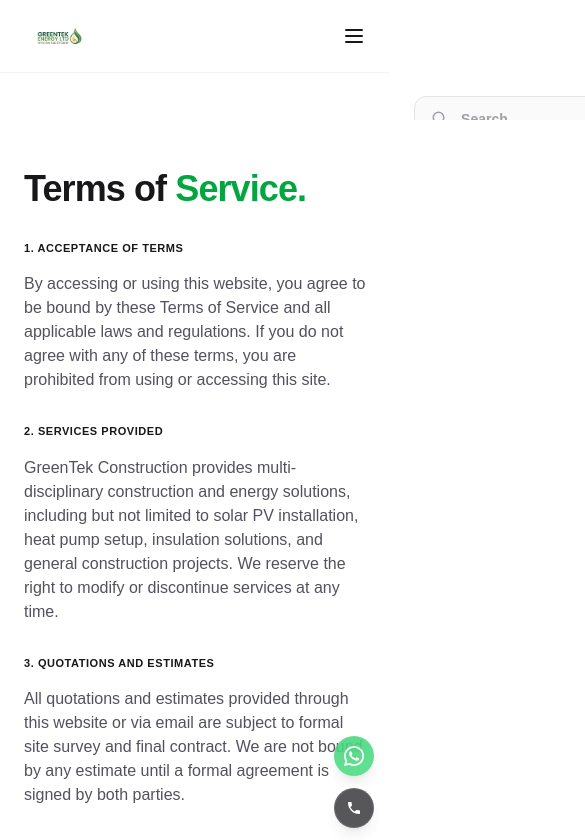
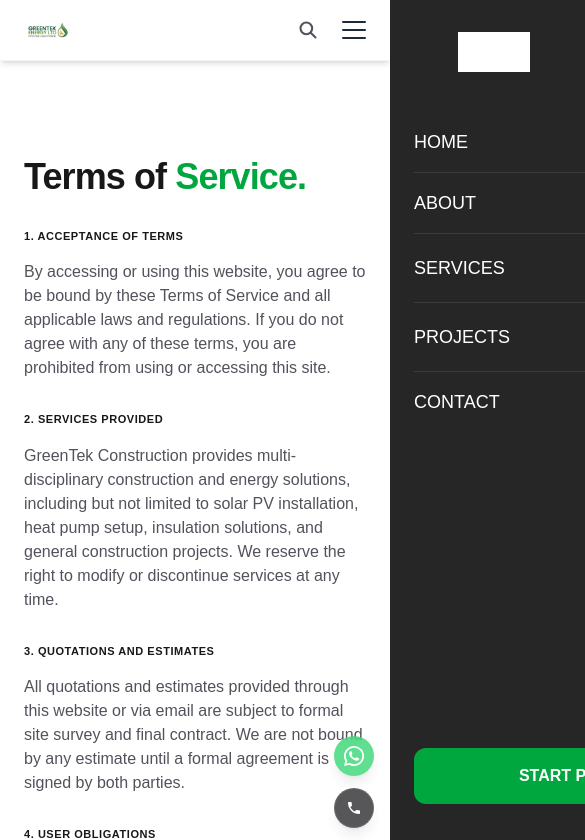
Before and after one commit to sultan9723/greentek-construction-website, a Next.js app: page /terms in a window 390 px wide. Shown: the top 840 px of the page, 585 px wide, since content can reach past the window. Built offline with nearby package versions, Linux system fonts and the light colour scheme.

Commit message:
refactor: optimize navbar for high-end mobile experience

```diff
--- a/src/components/layout/Header.tsx
+++ b/src/components/layout/Header.tsx
@@ -4,41 +4,60 @@ import Link from "next/link";
 import Image from "next/image";
 import { siteConfig } from "@/data/site";
 import { useState, useRef, useEffect } from "react";
+import { usePathname } from "next/navigation";
 
 export default function Header() {
+  const pathname = usePathname();
   const [activeDropdown, setActiveDropdown] = useState<string | null>(null);
+
+  // State management
+  const [isMenuOpen, setIsMenuOpen] = useState(false);
   const [isSearchOpen, setIsSearchOpen] = useState(false);
+  const [openDropdown, setOpenDropdown] = useState<string | null>(null);
+
   const [searchQuery, setSearchQuery] = useState("");
   const [searchResults, setSearchResults] = useState<{ label: string; href: string; type: string }[]>([]);
+  const searchInputRef = useRef<HTMLInputElement>(null);
   const searchRef = useRef<HTMLDivElement>(null);
 
-  // Mobile Menu State
-  const [isMobileMenuOpen, setIsMobileMenuOpen] = useState(false);
-  const [activeMobileDropdown, setActiveMobileDropdown] = useState<string | null>(null);
+  // Toggle handlers
+  const toggleMenu = () => {
+    setIsMenuOpen(!isMenuOpen);
+    if (!isMenuOpen) setIsSearchOpen(false);
+  };
 
-  // Prevent body scroll when mobile menu is open
+  const toggleSearch = () => {
+    setIsSearchOpen(!isSearchOpen);
+    if (!isSearchOpen) setIsMenuOpen(false);
+  };
+
+  // Close everything on path change
   useEffect(() => {
-    if (isMobileMenuOpen) {
-      document.body.style.overflow = 'hidden';
+    setIsMenuOpen(false);
+    setIsSearchOpen(false);
+    setOpenDropdown(null);
+  }, [pathname]);
+
+  // Handle scroll lock
+  useEffect(() => {
+    if (isMenuOpen) {
+      document.body.style.overflow = "hidden";
     } else {
-      document.body.style.overflow = 'unset';
+      document.body.style.overflow = "";
     }
-    return () => { document.body.style.overflow = 'unset'; };
-  }, [isMobileMenuOpen]);
+    return () => {
+      document.body.style.overflow = "";
+    };
+  }, [isMenuOpen]);
 
-  // Close search when clicking outside
+  // Auto-focus search input when opened
   useEffect(() => {
-    function handleClickOutside(event: MouseEvent) {
-      if (searchRef.current && !searchRef.current.contains(event.target as Node)) {
-        setIsSearchOpen(false);
-        setSearchQuery("");
+    if (isSearchOpen && searchInputRef.current) {
+      setTimeout(() => searchInputRef.current?.focus(), 100);
     }
-    }
-    document.addEventListener("mousedown", handleClickOutside);
-    return () => document.removeEventListener("mousedown", handleClickOutside);
-  }, []);
+  }, [isSearchOpen]);
 
-  // Search Logic
+  // Search Logic (reuse existing logic)
   useEffect(() => {
     const query = searchQuery.toLowerCase();
     if (!query) {
@@ -47,62 +66,65 @@ export default function Header() {
     }
     const results: { label: string; href: string; type: string }[] = [];
 
-    // 1. Search Pages (Nav Links)
     siteConfig.navLinks.forEach(n => {
-      if (n.label.toLowerCase().includes(query)) {
-        results.push({ label: n.label, href: n.href, type: "Page" });
-      }
+      if (n.label.toLowerCase().includes(query)) results.push({ label: n.label, href: n.href, type: "Page" });
+    });
+    siteConfig.services.forEach(s => {
+      if (s.title.toLowerCase().includes(query) || s.description.toLowerCase().includes(query)) results.push({ label: s.title, href: "/services", type: "Service" });
+    });
+    siteConfig.projects.forEach(p => {
+      if (p.title.toLowerCase().includes(query) || p.category.toLowerCase().includes(query)) results.push({ label: p.title, href: "/projects", type: "Project" });
+    });
+    siteConfig.whyChooseUs.forEach(v => {
+      if (v.title.toLowerCase().includes(query) || v.description.toLowerCase().includes(query)) results.push({ label: v.title, href: "/about", type: "Value" });
+    });
+    siteConfig.brands.forEach(b => {
+      if (b.name.toLowerCase().includes(query)) results.push({ label: b.name, href: "/about", type: "Partner" });
     });
 
-    // 2. Search Services (Title + Description)
-    siteConfig.services.forEach(s => {
-      if (s.title.toLowerCase().includes(query) || s.description.toLowerCase().includes(query)) {
-        results.push({ label: s.title, href: "/services", type: "Service" });
-      }
-    });
-
-    // 3. Search Projects (Title + Category)
-    siteConfig.projects.forEach(p => {
-      if (p.title.toLowerCase().includes(query) || p.category.toLowerCase().includes(query)) {
-        results.push({ label: p.title, href: "/projects", type: "Project" });
-      }
-    });
-
-    // 4. Search Company Values / Why Choose Us
-    siteConfig.whyChooseUs.forEach(v => {
-      if (v.title.toLowerCase().includes(query) || v.description.toLowerCase().includes(query)) {
-        results.push({ label: v.title, href: "/about", type: "Value" });
-      }
-    });
-
-    // 5. Search Brands
-    siteConfig.brands.forEach(b => {
-      if (b.name.toLowerCase().includes(query)) {
-        results.push({ label: b.name, href: "/about", type: "Partner" });
-      }
-    });
-
-    // Remove duplicates based on label
     const uniqueResults = results.filter((v, i, a) => a.findIndex(t => (t.label === v.label)) === i);
     setSearchResults(uniqueResults.slice(0, 10));
   }, [searchQuery]);
 
+  // Handle Escape key
+  useEffect(() => {
+    const handleEsc = (e: KeyboardEvent) => {
+      if (e.key === "Escape") {
+        setIsSearchOpen(false);
+        setIsMenuOpen(false);
+      }
+    };
+    window.addEventListener("keydown", handleEsc);
+    return () => window.removeEventListener("keydown", handleEsc);
+  }, []);
+
   return (
-    <header className="sticky top-0 z-50 bg-white/90 backdrop-blur-md border-b border-zinc-100">
-      <div className="mx-auto flex max-w-7xl items-center justify-between px-6 py-4">
+    <>
+      <style>{`
+        .backdrop-blur-custom {
+          backdrop-filter: blur(12px);
+          -webkit-backdrop-filter: blur(12px);
+        }
+        .mobile-menu-transition {
+          transition: transform 0.35s cubic-bezier(0.4, 0, 0.2, 1);
+        }
+      `}</style>
+
+      <header className="sticky top-0 z-[60] bg-white lg:bg-white/90 lg:backdrop-blur-md border-b border-zinc-100 shadow-md lg:shadow-none">
+        <div className="mx-auto flex max-w-7xl items-center justify-between px-4 py-3 lg:px-6 lg:py-4">
           {/* Logo */}
-        <Link href="/" className="flex items-center gap-3 group z-50">
+          <Link href="/" className="flex items-center gap-3 group z-[70]">
             <Image
               src="/images/greenteklogo.jpeg"
               alt="GreenTek"
               width={180}
               height={48}
-            className="h-10 md:h-12 w-auto object-contain"
+              className="h-9 md:h-10 lg:h-12 w-auto object-contain"
               priority
             />
           </Link>
 
-        {/* Desktop Navigation */}
+          {/* Desktop Navigation (Hidden on Mobile) */}
           <nav className="hidden gap-8 lg:flex items-center">
             {siteConfig.navLinks.map((link) => {
               const hasDropdown = link.label === "Services" || link.label === "Projects";
@@ -187,9 +209,9 @@ export default function Header() {
             })}
           </nav>
 
-        {/* Right Actions & Mobile Toggle */}
-        <div className="flex items-center gap-4 md:gap-6 z-50">
-          {/* Desktop Search Bar */}
+          {/* Right Actions (Search + CTA/Hamburger) */}
+          <div className="flex items-center gap-2 lg:gap-6 z-[70]">
+            {/* Desktop Search (Hidden on Mobile) */}
             <div ref={searchRef} className="relative hidden lg:block">
               <div className={`flex items-center bg-zinc-50 border border-zinc-100 rounded-xl transition-all duration-500 ${isSearchOpen ? "w-64 px-4" : "w-11 justify-center"} h-11`}>
                 <button
@@ -246,95 +268,113 @@ export default function Header() {
               )}
             </div>
 
-          {/* Desktop CTA (Hidden on tiny screens to save space) */}
+            {/* Mobile Search Icon */}
+            <button
+              onClick={toggleSearch}
+              className="lg:hidden p-2 text-zinc-600 hover:text-green-600 transition-colors"
+              aria-label="Toggle search"
+            >
+              <svg className="w-5 h-5" fill="none" viewBox="0 0 24 24" stroke="currentColor">
+                <path strokeLinecap="round" strokeLinejoin="round" strokeWidth={2.5} d="M21 21l-6-6m2-5a7 7 0 11-14 0 7 7 0 0114 0z" />
+              </svg>
+            </button>
+
+            {/* Desktop CTA */}
             <Link
               href="/contact"
-            className="hidden sm:flex rounded-xl bg-green-700 px-6 py-3 text-[11px] font-black uppercase tracking-[0.2em] text-white transition hover:bg-green-600 shadow-xl shadow-green-900/20"
+              className="hidden lg:flex rounded-xl bg-green-700 px-6 py-3 text-[11px] font-black uppercase tracking-[0.2em] text-white transition hover:bg-green-600 shadow-xl shadow-green-900/20"
             >
               Start Project
             </Link>
 
-          {/* Mobile Menu Toggle Button */}
+            {/* Mobile Hamburger Toggle Button */}
             <button
-            className="lg:hidden p-2 -mr-2 text-zinc-900 hover:text-green-600 transition-colors"
-            onClick={() => setIsMobileMenuOpen(!isMobileMenuOpen)}
-            aria-label="Toggle mobile menu"
+              className="lg:hidden p-2 flex flex-col items-center justify-center gap-1.5 focus:outline-none"
+              onClick={toggleMenu}
+              aria-expanded={isMenuOpen}
+              aria-label={isMenuOpen ? "Close menu" : "Open menu"}
             >
-            <svg className="w-6 h-6" fill="none" viewBox="0 0 24 24" stroke="currentColor">
-              {isMobileMenuOpen ? (
-                <path strokeLinecap="round" strokeLinejoin="round" strokeWidth={2} d="M6 18L18 6M6 6l12 12" />
-              ) : (
-                <path strokeLinecap="round" strokeLinejoin="round" strokeWidth={2} d="M4 6h16M4 12h16M4 18h16" />
-              )}
-            </svg>
+              <span className={`w-6 h-0.5 bg-gray-800 rounded-full transition-all duration-300 transform ${isMenuOpen ? "rotate-45 translate-y-2" : ""}`} />
+              <span className={`w-6 h-0.5 bg-gray-800 rounded-full transition-all duration-300 ${isMenuOpen ? "opacity-0" : ""}`} />
+              <span className={`w-6 h-0.5 bg-gray-800 rounded-full transition-all duration-300 transform ${isMenuOpen ? "-rotate-45 -translate-y-2" : ""}`} />
             </button>
           </div>
         </div>
 
-      {/* Mobile Menu Overlay */}
-      <div
-        className={`fixed inset-0 z-40 bg-white transform transition-transform duration-300 ease-in-out lg:hidden ${
-          isMobileMenuOpen ? "translate-x-0" : "translate-x-full"
-        }`}
-      >
-        <div className="flex flex-col h-full pt-24 px-6 pb-6 overflow-y-auto">
-
-          {/* Mobile Search */}
-          <div className="mb-8">
-            <div className="flex items-center bg-zinc-50 border border-zinc-200 rounded-xl px-4 py-3">
-              <svg className="w-5 h-5 text-zinc-400" fill="none" viewBox="0 0 24 24" stroke="currentColor">
-                <path strokeLinecap="round" strokeLinejoin="round" strokeWidth={2} d="M21 21l-6-6m2-5a7 7 0 11-14 0 7 7 0 0114 0z" />
-              </svg>
+        {/* Mobile Search Bar Dropdown */}
+        <div className={`lg:hidden overflow-hidden transition-all duration-300 ease-in-out bg-white ${isSearchOpen ? "max-h-20 opacity-100 border-b border-zinc-100" : "max-h-0 opacity-0"}`}>
+          <div className="px-4 py-3">
             <input
+              ref={searchInputRef}
               type="text"
               value={searchQuery}
               onChange={(e) => setSearchQuery(e.target.value)}
               placeholder="Search..."
-                className="bg-transparent border-none focus:ring-0 text-sm font-bold text-zinc-900 placeholder:text-zinc-400 w-full ml-3 outline-none"
+              className="w-full px-4 py-3 border-none focus:ring-0 text-gray-900 placeholder:text-gray-500 text-lg bg-transparent"
             />
           </div>
+        </div>
+      </header>
 
-            {/* Mobile Search Results */}
-            {searchQuery.length >= 2 && searchResults.length > 0 && (
-              <div className="mt-2 bg-zinc-50 rounded-xl border border-zinc-100 overflow-hidden">
-                <div className="flex flex-col p-2">
-                  {searchResults.map((result, idx) => (
-                    <Link
-                      key={`mob-${result.label}-${idx}`}
-                      href={result.href}
-                      onClick={() => {
-                        setIsMobileMenuOpen(false);
-                        setSearchQuery("");
+      {/* Mobile Menu Overlay */}
+      <div
+        className={`fixed inset-0 z-[100] lg:hidden mobile-menu-transition bg-black/85 backdrop-blur-custom ${
+          isMenuOpen ? "translate-x-0" : "translate-x-full"
+        }`}
+        onClick={(e) => {
+          if (e.target === e.currentTarget) setIsMenuOpen(false);
         }}
-                      className="flex items-center justify-between px-4 py-3 rounded-lg hover:bg-zinc-100"
       >
-                      <div>
-                        <span className="block text-sm font-bold text-zinc-900">{result.label}</span>
-                        <span className="text-[10px] font-black uppercase tracking-widest text-zinc-500">{result.type}</span>
+        <div className="flex flex-col h-full bg-transparent w-full">
+          {/* Overlay Header */}
+          <div className="flex justify-between items-center px-6 pt-8 pb-6">
+            <Link href="/" onClick={() => setIsMenuOpen(false)}>
+              <div className="relative w-40 h-10">
+                <Image
+                  src="/images/greenteklogo.jpeg"
+                  alt="GreenTek"
+                  fill
+                  className="object-contain filter brightness-0 invert"
+                />
               </div>
             </Link>
-                  ))}
-                </div>
-              </div>
-            )}
+            <button
+              onClick={() => setIsMenuOpen(false)}
+              className="w-10 h-10 rounded-full border border-white/30 text-white flex items-center justify-center hover:bg-white/10 transition"
+              aria-label="Close menu"
+            >
+              <svg className="w-6 h-6" fill="none" viewBox="0 0 24 24" stroke="currentColor">
+                <path strokeLinecap="round" strokeLinejoin="round" strokeWidth={2} d="M6 18L18 6M6 6l12 12" />
+              </svg>
+            </button>
           </div>
 
-          {/* Mobile Nav Links */}
-          <nav className="flex flex-col gap-2 mb-10">
+          {/* Overlay Nav Links */}
+          <nav className="flex flex-col px-6 mt-4" role="navigation">
             {siteConfig.navLinks.map((link) => {
               const hasDropdown = link.label === "Services" || link.label === "Projects";
-              const isDropdownOpen = activeMobileDropdown === link.label;
+              const isDropdownOpen = openDropdown === link.label;
+              const isActive = pathname === link.href;
 
               return (
-                <div key={link.label} className="border-b border-zinc-100 last:border-0 pb-2">
-                  {hasDropdown ? (
+                <div key={link.label} className="border-b border-white/10 last:border-0">
+                  <div className="flex items-center justify-between py-4">
+                    <Link
+                      href={link.href}
+                      onClick={() => setIsMenuOpen(false)}
+                      className={`text-lg font-medium transition-colors ${isActive ? "text-green-400" : "text-white"}`}
+                    >
+                      {link.label.toUpperCase()}
+                    </Link>
+
+                    {hasDropdown && (
                       <button
-                      onClick={() => setActiveMobileDropdown(isDropdownOpen ? null : link.label)}
-                      className="flex items-center justify-between w-full py-4 text-left"
+                        onClick={() => setOpenDropdown(isDropdownOpen ? null : link.label)}
+                        className="p-2"
+                        aria-expanded={isDropdownOpen}
                       >
-                      <span className="text-xl font-black text-zinc-900">{link.label}</span>
                         <svg
-                        className={`w-5 h-5 text-zinc-400 transition-transform duration-300 ${isDropdownOpen ? "rotate-180" : ""}`}
+                          className={`w-5 h-5 text-white transition-transform duration-300 ${isDropdownOpen ? "rotate-180" : ""}`}
                           fill="none"
                           viewBox="0 0 24 24"
                           stroke="currentColor"
@@ -342,56 +382,41 @@ export default function Header() {
                           <path strokeLinecap="round" strokeLinejoin="round" strokeWidth={2} d="M19 9l-7 7-7-7" />
                         </svg>
                       </button>
-                  ) : (
-                    <Link
-                      href={link.href}
-                      onClick={() => setIsMobileMenuOpen(false)}
-                      className="flex items-center w-full py-4 text-xl font-black text-zinc-900"
+                    )}
+                  </div>
+
+                  {/* Dropdown Content */}
+                  {hasDropdown && (
+                    <div
+                      className={`overflow-hidden transition-all duration-300 ease-in-out ${
+                        isDropdownOpen ? "max-h-96 pb-4" : "max-h-0"
+                      }`}
                     >
-                      {link.label}
-                    </Link>
-                  )}
-
-                  {/* Mobile Dropdown Content */}
-                  {hasDropdown && isDropdownOpen && (
-                    <div className="pl-4 pb-4 flex flex-col gap-4 border-l-2 border-green-100 ml-2 mt-2">
+                      <div className="pl-4 border-l-2 border-green-500 ml-2 flex flex-col gap-3">
                         {link.label === "Services" ? (
                           siteConfig.services.map((service) => (
                             <Link
                               key={service.title}
                               href="/services"
-                            onClick={() => setIsMobileMenuOpen(false)}
-                            className="text-base font-bold text-zinc-600 hover:text-green-700"
+                              onClick={() => setIsMenuOpen(false)}
+                              className="text-base text-white/70 hover:text-white transition-colors"
                             >
                               {service.title}
                             </Link>
                           ))
                         ) : (
-                        <>
-                          {siteConfig.projects.slice(0, 5).map((project) => (
+                          siteConfig.projects.slice(0, 5).map((project) => (
                             <Link
                               key={project.id}
                               href="/projects"
-                              onClick={() => setIsMobileMenuOpen(false)}
-                              className="flex flex-col gap-0.5"
+                              onClick={() => setIsMenuOpen(false)}
+                              className="text-base text-white/70 hover:text-white transition-colors"
                             >
-                              <span className="text-base font-bold text-zinc-600 hover:text-green-700">
                               {project.title}
-                              </span>
-                              <span className="text-[10px] font-black uppercase tracking-widest text-zinc-400">
-                                {project.category}
-                              </span>
                             </Link>
-                          ))}
-                          <Link
-                            href="/projects"
-                            onClick={() => setIsMobileMenuOpen(false)}
-                            className="mt-2 text-[11px] font-black uppercase tracking-widest text-green-600"
-                          >
-                            View All Projects →
-                          </Link>
-                        </>
+                          ))
                         )}
+                      </div>
                     </div>
                   )}
                 </div>
@@ -399,24 +424,18 @@ export default function Header() {
             })}
           </nav>
 
-          {/* Mobile Bottom Actions */}
-          <div className="mt-auto pt-6 border-t border-zinc-100 flex flex-col gap-4">
+          {/* Overlay Bottom CTA */}
+          <div className="mt-auto px-6 pb-10">
             <Link
               href="/contact"
-              onClick={() => setIsMobileMenuOpen(false)}
-              className="w-full text-center rounded-xl bg-green-700 px-6 py-4 text-xs font-black uppercase tracking-[0.2em] text-white transition hover:bg-green-600 shadow-xl shadow-green-900/20"
+              onClick={() => setIsMenuOpen(false)}
+              className="block w-full py-4 bg-green-600 text-white font-bold rounded-xl text-center text-base active:scale-95 transition"
             >
-              Start Project
+              START PROJECT
             </Link>
-            <a
-              href={`tel:${siteConfig.phone}`}
-              className="w-full text-center rounded-xl bg-zinc-50 border border-zinc-200 px-6 py-4 text-xs font-black uppercase tracking-[0.2em] text-zinc-900"
-            >
-              Call {siteConfig.phone}
-            </a>
           </div>
         </div>
       </div>
-    </header>
+    </>
   );
 }
```
Lines whose indentation alone changed are shown as unchanged.
